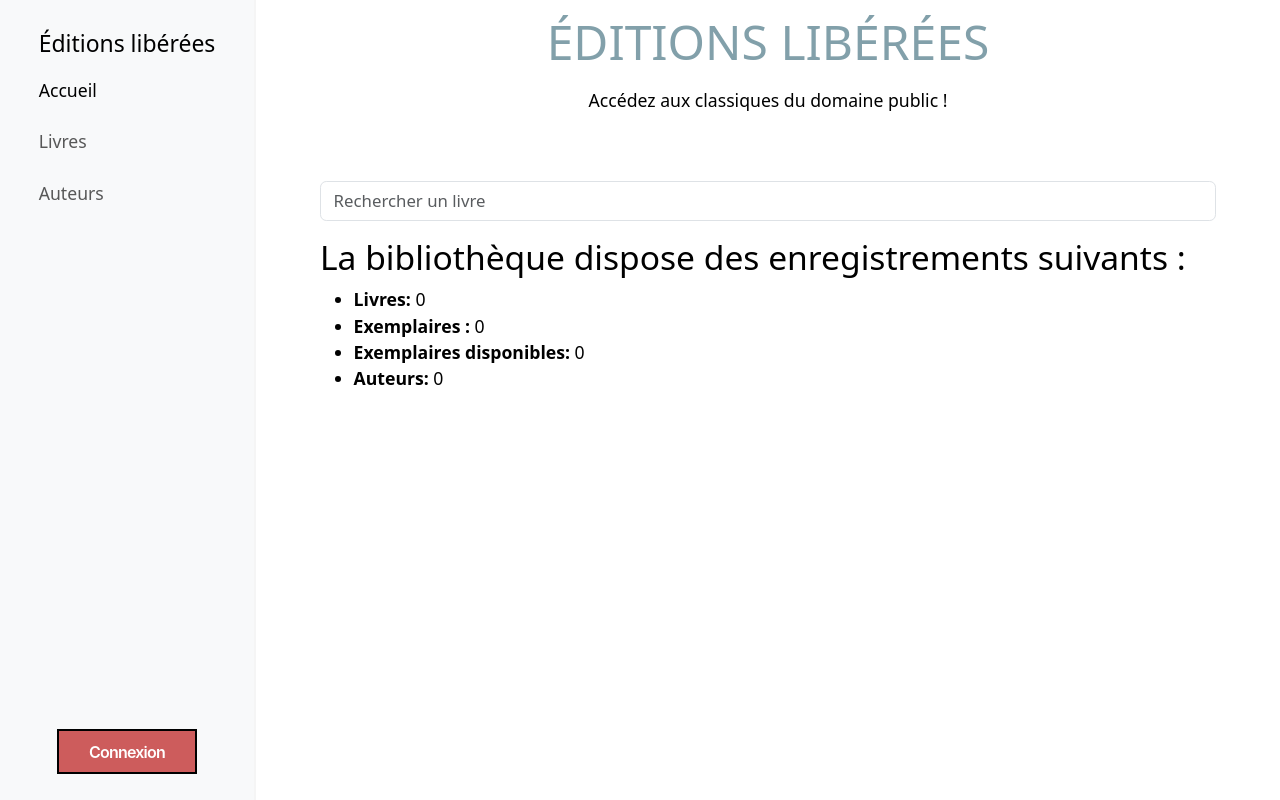
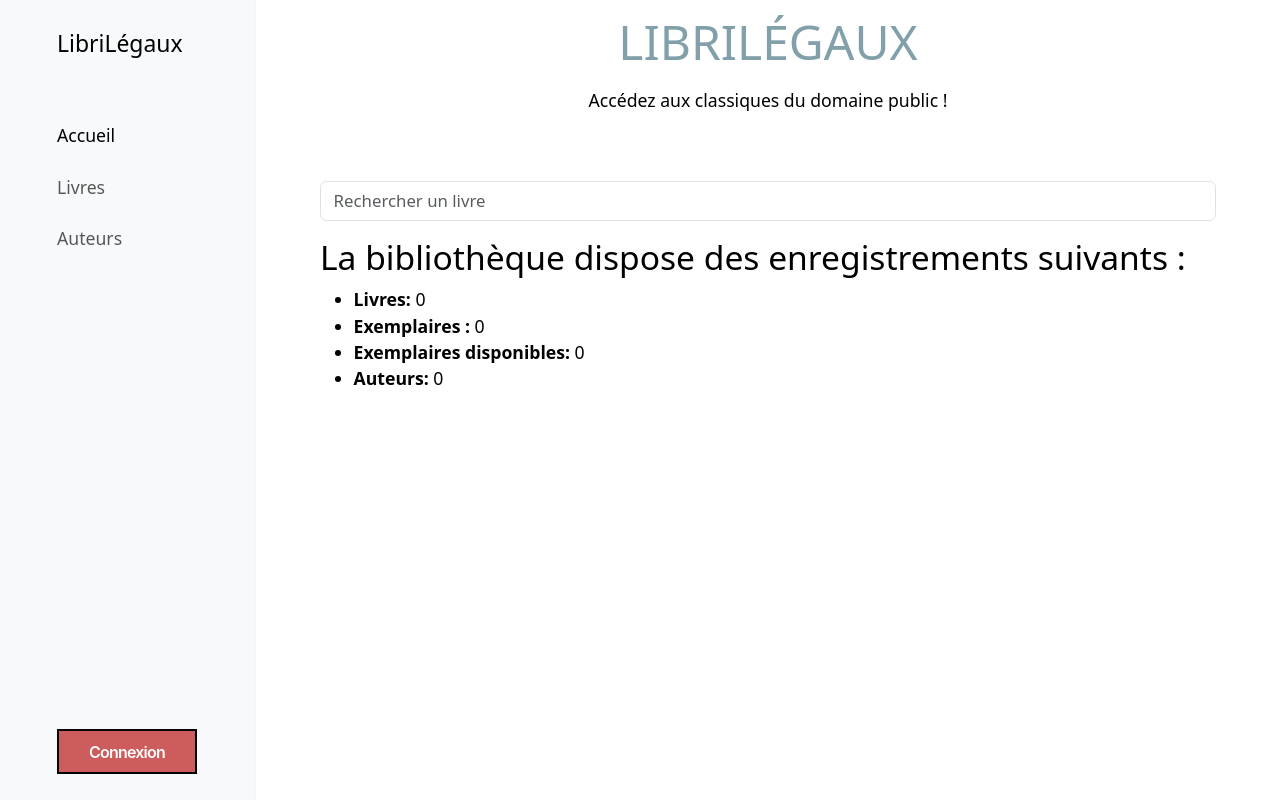
Before and after one commit to salaahl/local_library_by_django, a Django app: page /catalog/ in a window 1280 px wide. Run offline with Django 3.2, Linux system fonts and the light colour scheme; data that the repository does not hold is empty.

Commit message:
ajustements graphiques

```diff
--- a/catalog/static/css/base_generic.css
+++ b/catalog/static/css/base_generic.css
@@ -21,6 +21,10 @@
 
   .nav-link.active {
     color: rgb(255, 255, 255, 1) !important;
+  }
+
+  #user-div > p {
+    color: rgb(255, 255, 255, 0.5);
   }
 
   .table tbody {
@@ -52,6 +56,10 @@
     --navbar-border-color: whitesmoke;
     --table-border-color: rgb(0, 0, 0, 0.1);
   }
+
+  #user-div > p {
+    color: rgb(0, 0, 0, 0.5);
+  }
 }
 
 h1 {
@@ -60,17 +68,24 @@ h1 {
 
 #page-container > main {
   max-width: 991px;
+  margin-top: 10%;
   margin-left: auto;
   margin-right: auto;
 }
 
 .navbar {
   width: 100%;
+  padding-top: 20px;
+  padding-bottom: 20px;
+}
+
+.navbar-collapse {
+  margin-top: 20px;
 }
 
 @media (max-width: 991px) {
   #navbar-container {
-    height: fit-content;
+    min-height: 80px;
   }
 
   #navbar-container,
@@ -104,12 +119,21 @@ h1 {
     justify-content: space-between;
   }
 
-  .button {
-    min-width: 150px;
+  #navbar-brand {
+    width: 100%;
+    margin-bottom: 1.5rem;
   }
 
   #user-div {
     text-align: center;
+  }
+
+  #page-container > main {
+    margin-top: 0;
+  }
+
+  .button {
+    min-width: 150px;
   }
 }
 
@@ -259,10 +283,6 @@ div:has(> .table) {
   fill: #06f;
 }
 
-#user-div > p {
-  color: rgb(0, 0, 0, 0.5);
-}
-
 #user-div .button {
   background-color: indianred;
   color: white;
--- a/catalog/static/css/book_author_detail.css
+++ b/catalog/static/css/book_author_detail.css
@@ -30,7 +30,8 @@
   }
 }
 
-h1, h3 {
+h1,
+h3 {
   text-transform: uppercase;
 }
 
@@ -52,7 +53,7 @@ h1, h3 {
 .book-status {
   width: fit-content;
   margin: auto;
-  padding: 5px;
+  padding: 5px 10px;
   white-space: nowrap;
   border-radius: 50px;
   color: white;
--- a/catalog/static/css/index.css
+++ b/catalog/static/css/index.css
@@ -1,4 +1,5 @@
-h1, p {
+main h1,
+main p {
   text-align: center;
 }
 
--- a/catalog/templates/authors/author_detail.html
+++ b/catalog/templates/authors/author_detail.html
@@ -9,9 +9,7 @@
 <main class="row">
   <section class="col">
     <div id="detail-card">
-      <h1>Auteur</h1>
-      <h5><strong>Nom :</strong> {{ author.last_name|upper }}</h5>
-      <h5><strong>Prénom :</strong> {{ author.first_name }}</h5>
+      <h1>{{ author.last_name|capfirst }}, {{ author.first_name|capfirst }}</h1>
       <h5><strong>Date de naissance :</strong> {{ author.date_of_birth }}</h5>
       <h5><strong>Mort :</strong> {{ author.date_of_death }}</h5>
     </div>
--- a/catalog/templates/base_generic.html
+++ b/catalog/templates/base_generic.html
@@ -1,7 +1,7 @@
 <!DOCTYPE html>
 <html lang="fr">
   <head>
-    <title>{% block title %}Éditions libérées{% endblock %}</title>
+    <title>{% block title %}LibriLégaux{% endblock %}</title>
     <meta charset="utf-8">
     <meta name="viewport" content="width=device-width, initial-scale=1">
     <meta name="csrf-token" content="{{ csrf_token }}" />
@@ -18,7 +18,7 @@
         <div id="navbar-container" class="d-flex justify-content-lg-center justify-content-between">
           <nav class="navbar navbar-expand-lg align-items-start">
             <div class="container-fluid p-0 flex-lg-column h-100">
-              <a id="navbar-brand" class="m-0" href="/">Éditions libérées</a>
+              <a id="navbar-brand" href="/">LibriLégaux</a>
               <button class="navbar-toggler" type="button" data-bs-toggle="collapse" data-bs-target="#navbarNav" aria-controls="navbarNav" aria-expanded="false" aria-label="Toggle navigation">
               <span class="navbar-toggler-icon"></span>
               </button>
@@ -32,7 +32,7 @@
                   {% endif %}
                   {% if perms.catalog.can_add_author %}
                   <li class="border-top my-3"></li>
-                  <li class="mb-1">
+                  <li class="mb-4">
                     <button class="btn btn-toggle nav-link align-items-center rounded collapsed" data-bs-toggle="collapse" data-bs-target="#create-collapse" aria-expanded="false">
                     Créer
                     </button>
--- a/catalog/templates/index.html
+++ b/catalog/templates/index.html
@@ -7,7 +7,7 @@
 
 {% block content %}
 <main>
-  <h1>Éditions Libérées</h1>
+  <h1>LibriLégaux</h1>
   <p>Accédez aux classiques du domaine public !</p>
   <div id="search-container">
     <form class="search-bar form-inline d-flex">
```
